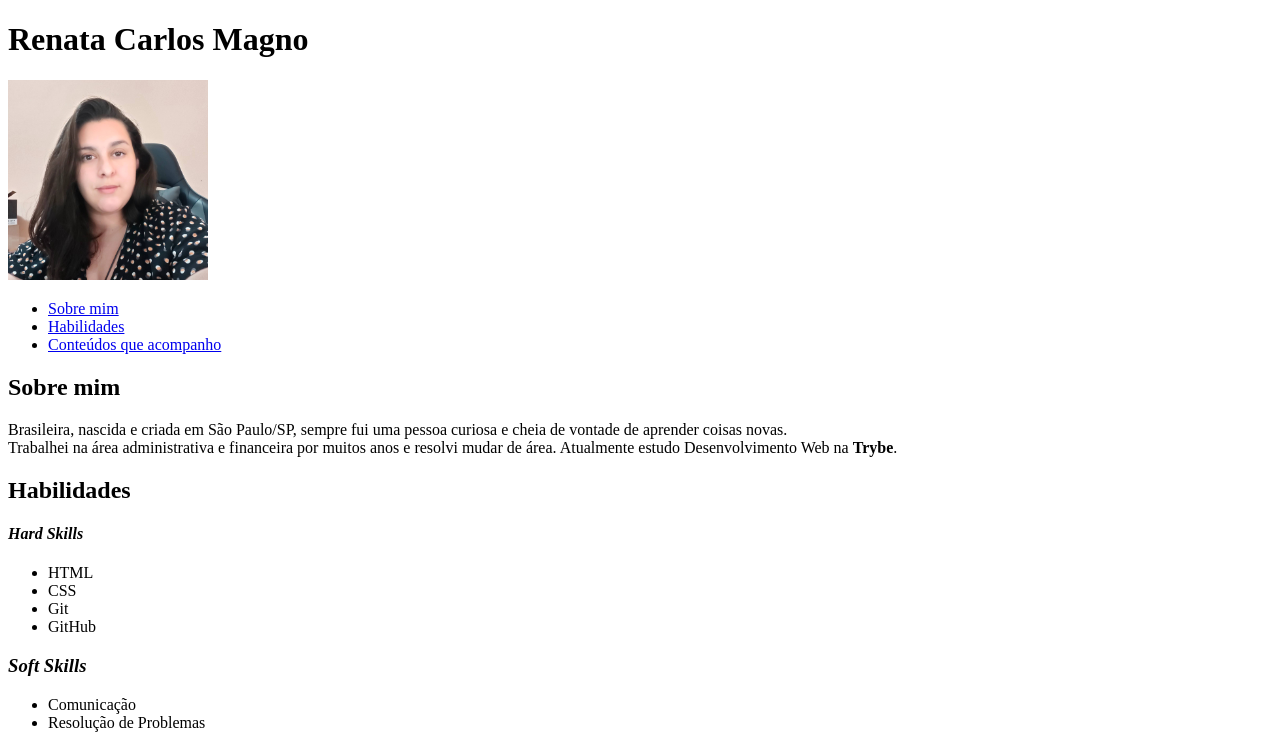
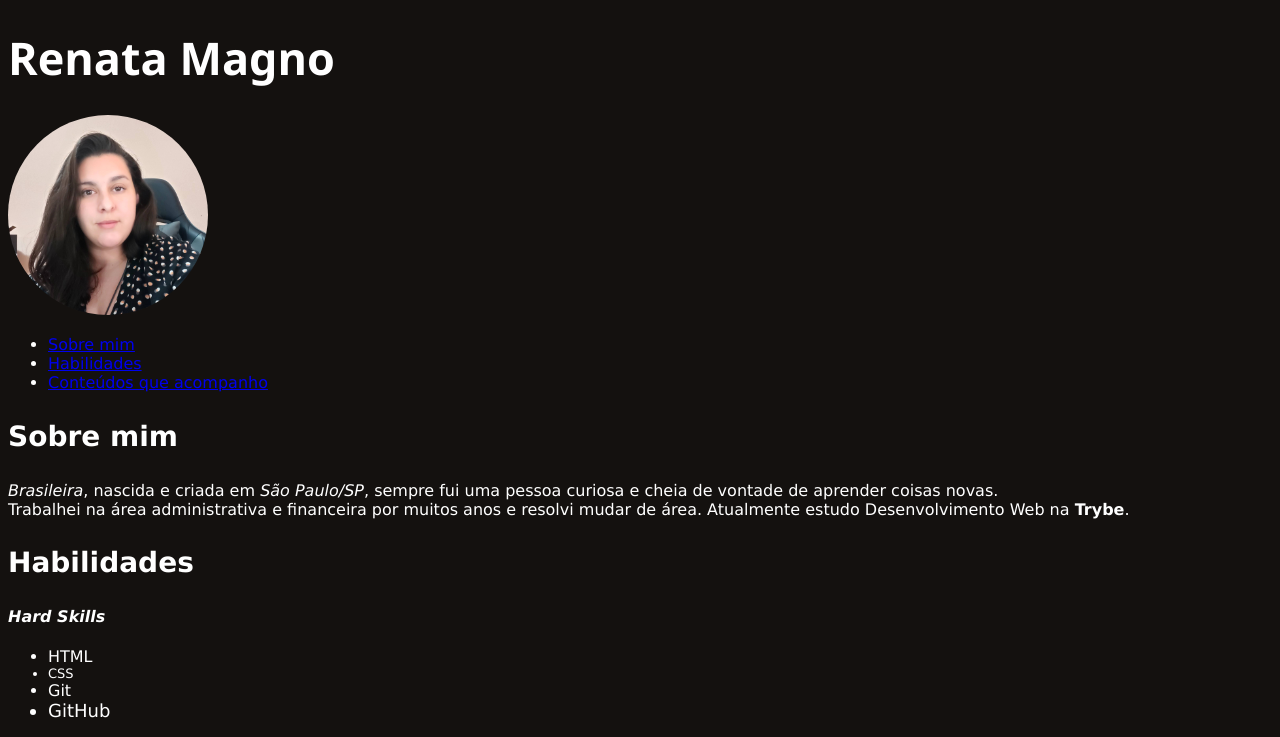
Before and after one commit to re-magno/portfolio_web, a plain HTML site: page index.html in a window 1280 px wide. Shown: the top 737 px of the page. Drawn offline with Linux system fonts and the light colour scheme.

Commit message:
Altera stylo das fontes e  background, adiciona css e classes

```diff
--- a/index.html
+++ b/index.html
@@ -3,13 +3,16 @@
   <head>
     <meta charset="UTF-8">
     <title>Renata Carlos Magno</title>
-    <link rel="stylesheet" type="text/css" href="style.css">
+
+    <link rel="stylesheet" href="style.css">
+
+
 
   </head>
   <body>
-    <h1>Renata Carlos Magno</h1>
+    <h1 class="title">Renata Magno</h1>
 
-    <p id="imagem"><img  src="img_renata_magno.jpg" alt="Foto de Renata Magno" width="200px" height="200px"></p>
+    <p id="imagem"><img class="picture" src="img_renata_magno.jpg" alt="Foto de Renata Magno" width="200px" height="200px"></p>
 
     <!--Indice-->
     <ul>
@@ -20,31 +23,29 @@
     </ul>
 
     <!--Sobre mim, descrição, nacionalidade, cidade/estado onde mora-->
-    <h2 id="sobremim"><strong>Sobre mim</strong></h2>
-    <p>Brasileira, nascida e criada em São Paulo/SP, sempre fui uma pessoa curiosa e cheia de vontade de aprender coisas novas. <br>Trabalhei na área administrativa e financeira por muitos anos e resolvi mudar de área. Atualmente estudo Desenvolvimento Web na <strong>Trybe</strong>.</p>
+    <h2 class="section-title"><a id="sobremim"><strong>Sobre mim</strong></h2>
+    <p><em>Brasileira</em>, nascida e criada em <em>São Paulo/SP</em>, sempre fui uma pessoa curiosa e cheia de vontade de aprender coisas novas. <br>Trabalhei na área administrativa e financeira por muitos anos e resolvi mudar de área. Atualmente estudo Desenvolvimento Web na <strong>Trybe</strong>.</p>
 
     <!--Habilidades que possui, com destaque a que mais de orgulha-->
-    <h2><a id="habilidades"><strong>Habilidades</strong></a></h2>
+    <h2 class="section-title"><a id="habilidades"><strong>Habilidades</strong></a></h2>
     <h4><em>Hard Skills</em></h3>
     <ul>
       <li>HTML</li>
-      <li>CSS</li>
+      <li class="small-highlight">CSS</li>
       <li>Git</li>
-      <li>GitHub</li>
+      <li class="big-highlight">GitHub</li>
     </ul>
 
     <h3><em>Soft Skills</em></h3>
     <ul>
       <li>Comunicação</li>
-      <li>Resolução de Problemas</li>
+      <li class="big-highlight">Resolução de Problemas</li>
 
     </ul>
 
-    <!--Link interno para a foto-->
-
 
     <!--Link externo para um blog que abra em uma nova guia-->
-    <h2><a id="blogs">Conteúdos que acompanho</a></h2>
+    <h2 class="section-title"><a id="blogs">Conteúdos que acompanho</a></h2>
     <p><a href="https://www.alura.com.br/artigos" target="_blank">Blog Alura</a></p>
     <p><a href="https://www.devmedia.com.br/artigos/" target="_blank">Devmedia</a></p>
 
--- a/style.css
+++ b/style.css
@@ -0,0 +1,34 @@
+body {
+  background-color: #14110f;
+  font-family: Verdana, Geneva, Tahoma, sans-serif;
+  color: #ffffff;
+
+}
+
+.title {
+  font-family: 'Segoe UI', Tahoma, Geneva, Verdana, sans-serif;
+  font-size: 45px;
+  font-weight: 600;
+  line-height: 55px;
+
+}
+
+.section-title {
+  font-weight: 600;
+  font-size: 28px;
+  line-height: 42px;
+}
+
+.picture {
+  border-radius: 100%;
+}
+
+.big-highlight {
+  font-size: large;
+
+}
+
+.small-highlight {
+  font-size: small;
+
+}
```
Also changed, not shown: 1 other file.
